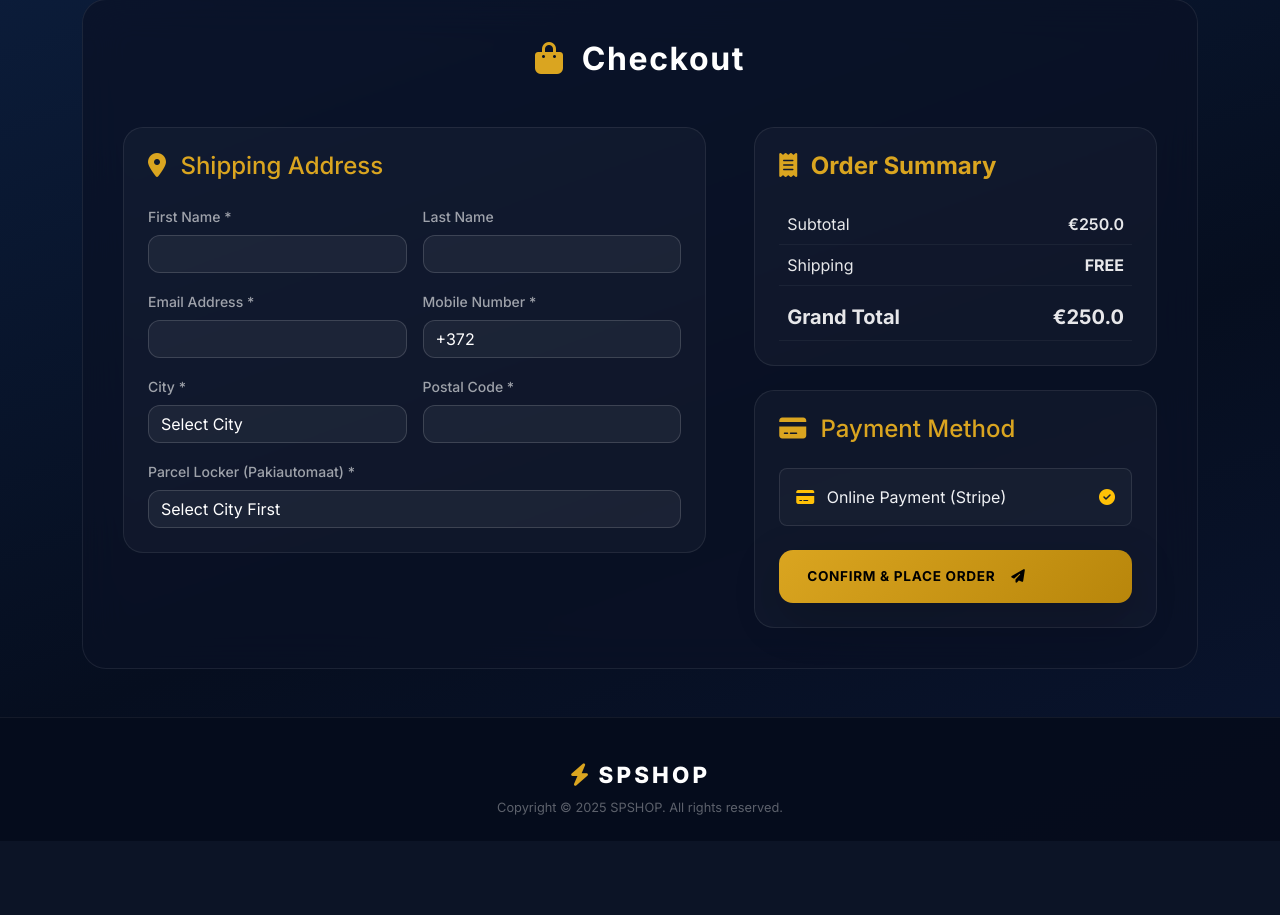
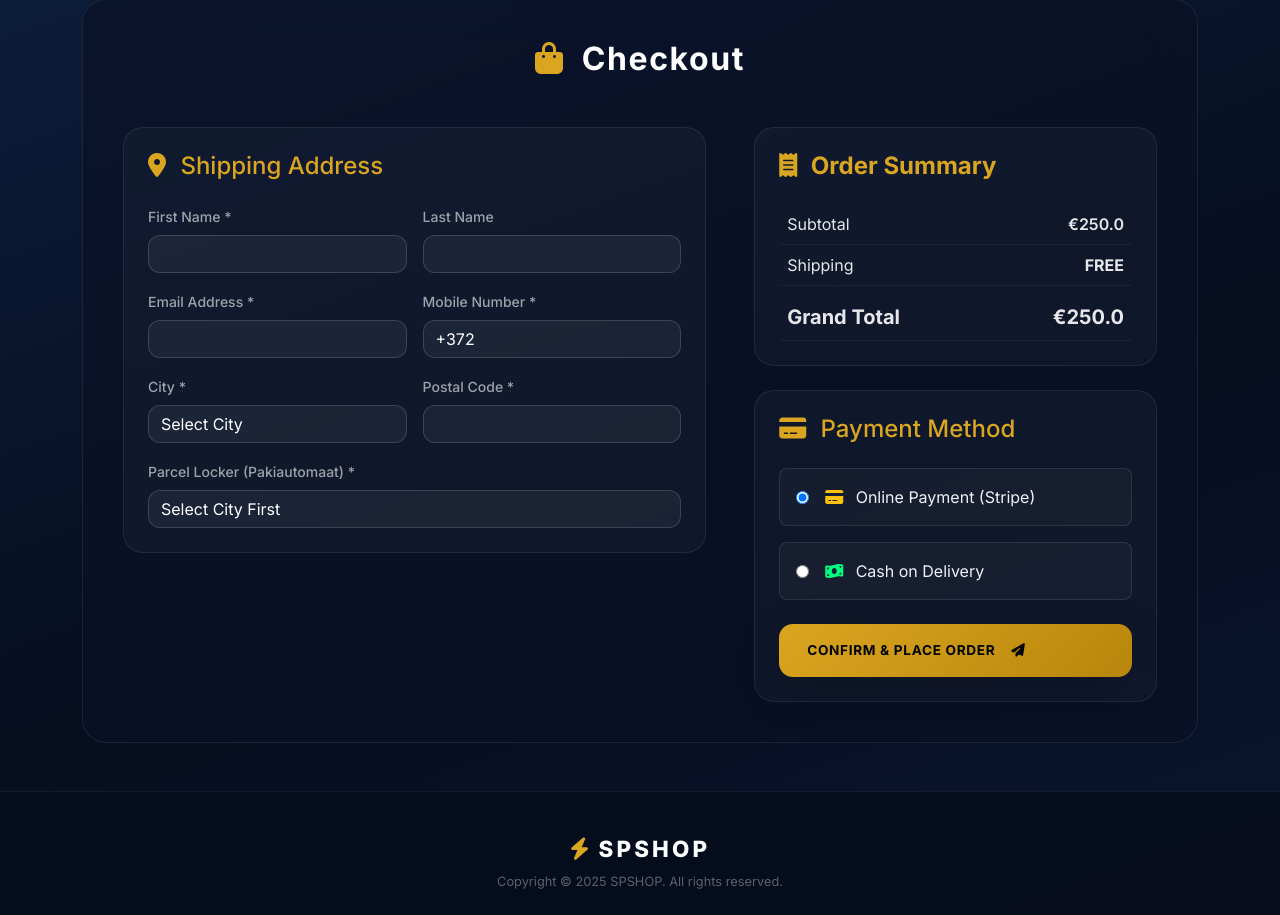
Before and after one commit to GParmizanG/SPSHOP, a Spring Boot app: page /user/orders in a window 1280 px wide. Shown: the part 117-1032 px from the top of the page. Before the commit the page ends 932 px from the top, so only its background shows below. Run offline with Spring Boot 4, Linux system fonts and the light colour scheme; a user stored in the database is signed in; data comes from the database, SQL or seed files in the repository; tables that the repository leaves empty hold one stand-in row (values such as "Sample post"); some of the project's set-up classes (security, data sources, template engines, error pages and the like) are left out, and stand-ins take their place; some libraries are stand-ins or nearby versions.

Commit message:
Add COD payment option to checkout page and fix E2E test selector

```diff
--- a/Ecommerce_Store/src/main/resources/templates/user/order.html
+++ b/Ecommerce_Store/src/main/resources/templates/user/order.html
@@ -103,19 +103,25 @@
 								<h4 class="mb-4" style="color: #daa520;">
 									<i class="fa-solid fa-credit-card me-2"></i> Payment Method
 								</h4>
-								<div class="mb-4">
-									<div class="d-flex justify-content-between align-items-center p-3 rounded-3" style="background: rgba(255,255,255,0.03); border: 1px solid rgba(255,255,255,0.1);">
+								<div class="mb-4 d-flex flex-column gap-3">
+									<!-- Online Payment -->
+									<label class="d-flex align-items-center p-3 rounded-3" style="background: rgba(255,255,255,0.03); border: 1px solid rgba(255,255,255,0.1); cursor: pointer;">
+										<input type="radio" name="paymentMethod" id="online" value="online" class="me-3" checked onchange="selectPayment('online')">
 										<span><i class="fa-solid fa-credit-card me-2 text-warning"></i> Online Payment (Stripe)</span>
-										<i class="fa-solid fa-circle-check text-warning"></i>
-									</div>
+									</label>
+									<!-- Cash on Delivery -->
+									<label class="d-flex align-items-center p-3 rounded-3" style="background: rgba(255,255,255,0.03); border: 1px solid rgba(255,255,255,0.1); cursor: pointer;">
+										<input type="radio" name="paymentMethod" id="cod" value="cod" class="me-3" onchange="selectPayment('cod')">
+										<span><i class="fa-solid fa-money-bill-wave me-2 text-success"></i> Cash on Delivery</span>
+									</label>
 								</div>
 
 								<!-- Hidden Payment Type & Transaction ID Holder -->
-								<input type="hidden" name="paymentType" value="Online Payment">
+								<input type="hidden" name="paymentType" id="paymentTypeInput" value="Online Payment">
 								<input type="hidden" name="transactionId" id="transactionIdInput">
 
 								<button type="button" onclick="handleOrderPlacement()" class="btn btn-premium w-100 py-3 shadow-lg">
-									Confirm & Place Order <i class="fa-solid fa-paper-plane ms-2"></i>
+									Confirm &amp; Place Order <i class="fa-solid fa-paper-plane ms-2"></i>
 								</button>
 							</div>
 						</div>
@@ -194,6 +200,15 @@
 				}
 			}
 
+			function selectPayment(method) {
+				const paymentTypeInput = document.getElementById('paymentTypeInput');
+				if (method === 'cod') {
+					paymentTypeInput.value = 'Cash on Delivery';
+				} else {
+					paymentTypeInput.value = 'Online Payment';
+				}
+			}
+
 			function handleOrderPlacement() {
 				const form = document.getElementById('checkoutForm');
 				if (!form.checkValidity()) {
@@ -201,7 +216,14 @@
 					return;
 				}
 
-				startStripePayment(form);
+				const codRadio = document.getElementById('cod');
+				if (codRadio && codRadio.checked) {
+					// Cash on Delivery — submit form directly
+					document.getElementById('paymentTypeInput').value = 'Cash on Delivery';
+					form.submit();
+				} else {
+					startStripePayment(form);
+				}
 			}
 
 			async function startStripePayment(form) {
```
